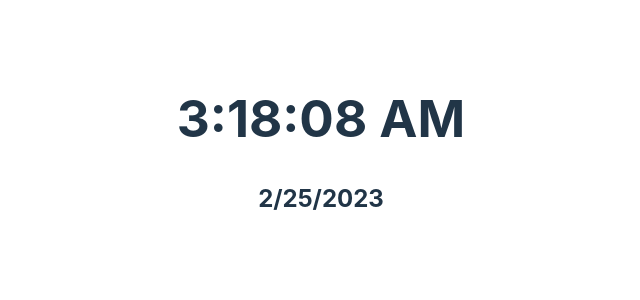
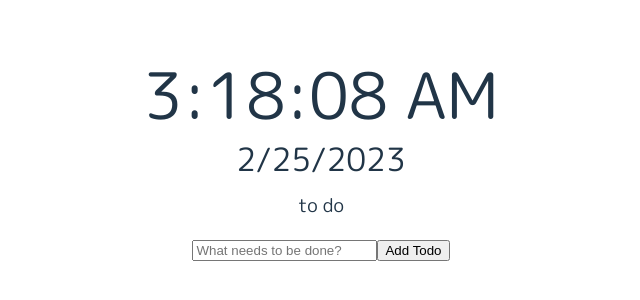
Before and after one commit to yuno-cchi/project_lemon, a React (Vite) app in the folder project_lemon/: page / in a window 1280 px wide. Shown: the part 254-554 px from the top of the page, without its empty margins (319-959 px from the left). Built offline with nearby package versions, Linux system fonts and the light colour scheme.

Commit message:
add todolist

```diff
--- a/project_lemon/src/App.css
+++ b/project_lemon/src/App.css
@@ -1,6 +1,45 @@
+@import url('https://fonts.googleapis.com/css2?family=M+PLUS+Rounded+1c&display=swap');
+
 #root {
+  font-family: 'M PLUS Rounded 1c', sans-serif;
   max-width: 1280px;
   margin: 0 auto;
-  padding: 2rem;
   text-align: center;
 }
+
+.noselect {
+  -webkit-touch-callout: none; /* iOS Safari */
+    -webkit-user-select: none; /* Safari */
+     -khtml-user-select: none; /* Konqueror HTML */
+       -moz-user-select: none; /* Old versions of Firefox */
+        -ms-user-select: none; /* Internet Explorer/Edge */
+            user-select: none; /* Non-prefixed version, currently
+                                  supported by Chrome, Edge, Opera and Firefox */
+}
+
+.debug_color_1 {
+  background-color: salmon;
+}
+
+.debug_color_2 {
+  background-color: cornflowerblue;
+}
+
+#time {
+  font-size:4em;
+  line-height: 0px;
+}
+
+#date {
+  font-size:2em;
+  line-height: 0px;
+}
+
+.listEntry {
+  font-size:2em;
+}
+
+.listEntry:hover {
+  opacity: 50%;
+  cursor: pointer;
+}
--- a/project_lemon/src/App.jsx
+++ b/project_lemon/src/App.jsx
@@ -1,6 +1,7 @@
 import { useState } from 'react'
 import './App.css'
 import Clock from './components/clock'
+import Todo from './components/todo'
 
 function App() {
   const [count, setCount] = useState(0)
@@ -8,6 +9,7 @@ function App() {
   return (
     <div className="App">
       <Clock />
+      <Todo />
     </div>
   )
 }
--- a/project_lemon/src/components/clock.jsx
+++ b/project_lemon/src/components/clock.jsx
@@ -21,8 +21,8 @@ const Clock = () => {
 
     return (
         <div>
-            <h1>{currentTime}</h1>
-            <h2>{currentDate}</h2>
+            <p id="time" class="noselect">{currentTime}</p>
+            <p id="date" class="noselect">{currentDate}</p>
         </div>
     )
 }
--- /dev/null
+++ b/project_lemon/src/components/todo.jsx
@@ -0,0 +1,45 @@
+import { useEffect, useRef, useState } from "react";
+
+function Todo() {
+    const [todos, setTodos] = useState([]);
+    const todoText = useRef();
+
+    useEffect(() => {
+        const existingTodos = localStorage.getItem('todos');
+        setTodos(existingTodos ? JSON.parse(existingTodos) : []);
+    }, []);
+
+    function addTodo(event) {
+        event.preventDefault();
+        const next = [...todos, todoText.current.value];
+        setTodos(next);
+        localStorage.setItem('todos', JSON.stringify(next));
+    }
+
+    function removeTodo(index) {
+        const newTodos = [...todos];
+        newTodos.splice(index, 1);
+        setTodos(newTodos);
+        localStorage.setItem('todos', JSON.stringify(newTodos));
+    }
+
+    return (
+        <div>
+            <h3>to do</h3>
+            <ul id="ToDoList">
+                {todos.map((todo, index) => (
+                    <li key={todo} onClick={() => removeTodo(index)} class="listEntry noselect">
+                        {todo}
+                    </li>
+                ))}
+            </ul>
+
+            <form onSubmit={addTodo}>
+                <input type="text" placeholder="What needs to be done?" ref={todoText} />
+                <input type="submit" value="Add Todo" />
+            </form>
+        </div>
+    );
+}
+
+export default Todo;
```
